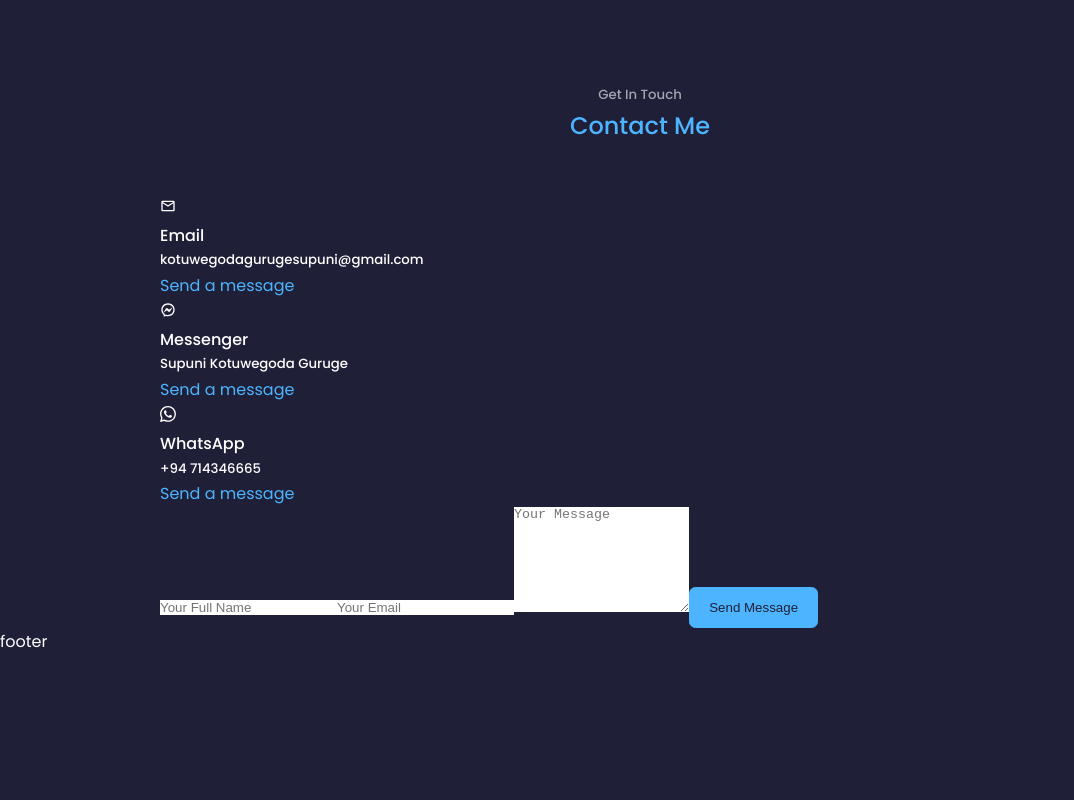
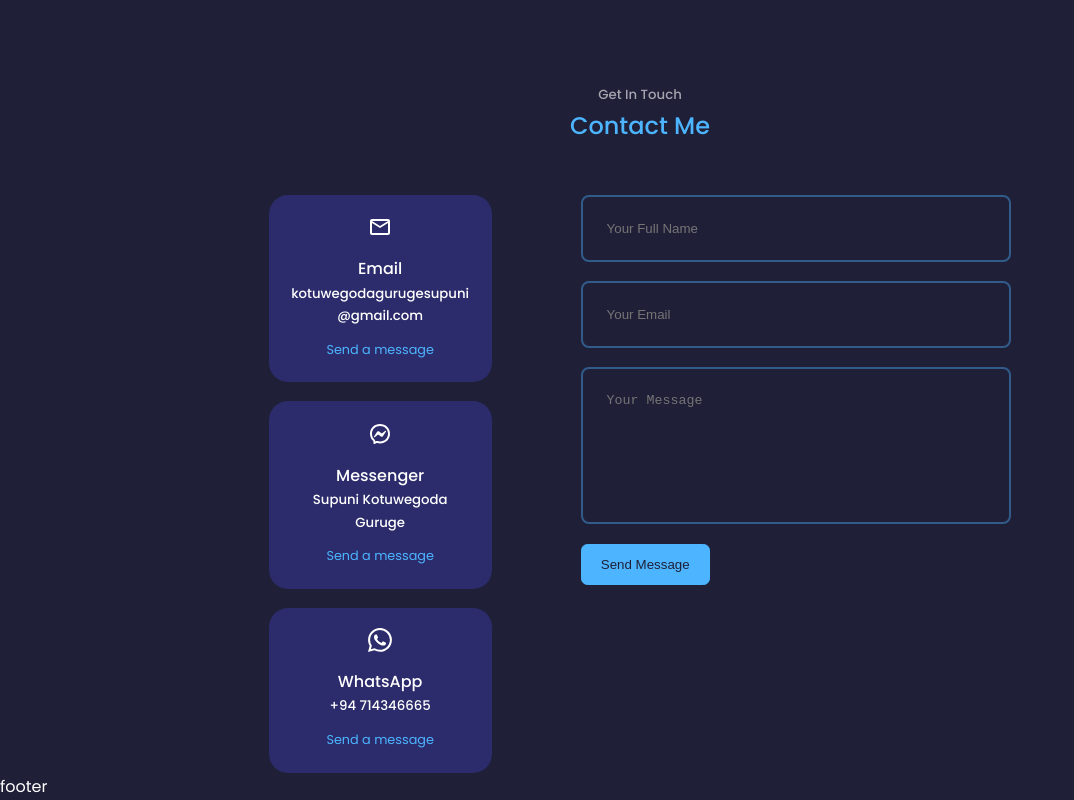
Before and after one commit to Supuni1868/Portfolio, a React (Create React App) app: page / in a window 1280 px wide. Shown: the part 3045-3845 px from the top of the page, without its empty margins (0-1074 px from the left). Before the commit the page ends 3701 px from the top, so only its background shows below. Built offline with nearby package versions, Linux system fonts and the light colour scheme.

Commit message:
Updated the contact.css file.

```diff
--- a/src/Components/contact/contact.css
+++ b/src/Components/contact/contact.css
@@ -0,0 +1,80 @@
+.container.contact_container{
+    width:58%;
+    display: grid;
+    grid-template-columns: 30% 58%;
+    gap: 12%;
+}
+
+.contact_options{
+    display: flex;
+    flex-direction: column;
+    gap: 1.2rem;
+}
+
+.contact_option{
+    background: var(--color-bg-variant);
+    padding: 1.2rem;
+    border-radius: 1.2rem;
+    text-align: center;
+    border: 1px solid transparent;
+    transition: var(--transition);
+}
+
+.contact_option:hover{
+    background: transparent;
+    border-color: var(--color-primary-variant);
+
+}
+
+.contact_option-icon{
+    font-size: 1.5rem;
+    margin-bottom: 0.5rem;
+}
+
+.contact_option a{
+    margin-top: 0.7rem;
+    display: inline-block;
+    font-size: 0.8rem;
+
+}
+
+.contact_option h5 {
+    word-wrap: break-word;
+    overflow-wrap: break-word;
+    word-break: break-word;
+}
+
+
+/*=============FORM===============*/
+
+form{
+    display: flex;
+    flex-direction: column;
+    gap: 1.2rem;
+}
+
+input, textarea{
+    width: 100%;
+    padding: 1.5rem;
+    border-radius: 0.5rem;
+    background: transparent;
+    border: 2px solid var(--color-primary-variant);
+    resize: none;
+    color: var(--color-white);
+}
+
+/*=============MEDIA QUERIES(MEDIUM DEVICES) ===============*/
+@media screen and (max-width: 1024px){
+    .container.contact_container{
+        grid-template-columns: ifr;
+        gap:2rem;
+    }
+}
+
+/*=============MEDIA QUERIES(SMALL DEVICES) ===============*/
+@media screen and (max-width: 600px){
+    .container.contact_container{
+        width: var(--container-width-sm);
+    }
+
+}
--- a/src/Components/contact/contact.jsx
+++ b/src/Components/contact/contact.jsx
@@ -13,21 +13,21 @@ const contact = () => {
       <div className="container contact_container">
         <div className="contact_options">
           <article className='contact_option'>
-            <MdOutlineEmail/>
+            <MdOutlineEmail className='contact_option-icon'/>
             <h4>Email</h4>
             <h5>kotuwegodagurugesupuni@gmail.com</h5>
             <a href = "mailto:kotuwegodagurugesupuni@gmail.com" target="_blank">Send a message</a>
             </article>
 
             <article className='contact_option'>
-            <RiMessengerLine/>
+            <RiMessengerLine className='contact_option-icon'/>
             <h4>Messenger</h4>
             <h5>Supuni Kotuwegoda Guruge</h5>
             <a href = "https://m.me/supuni.kotuwegoda.guruge/" target="_blank">Send a message</a>
             </article>
 
             <article className='contact_option'>
-            <BsWhatsapp/>
+            <BsWhatsapp className='contact_option-icon'/>
             <h4>WhatsApp</h4>
             <h5>+94 714346665</h5>
             <a href="https://api.whatsapp.com/send?phone=94714346665" target="_blank">Send a message</a>
```
